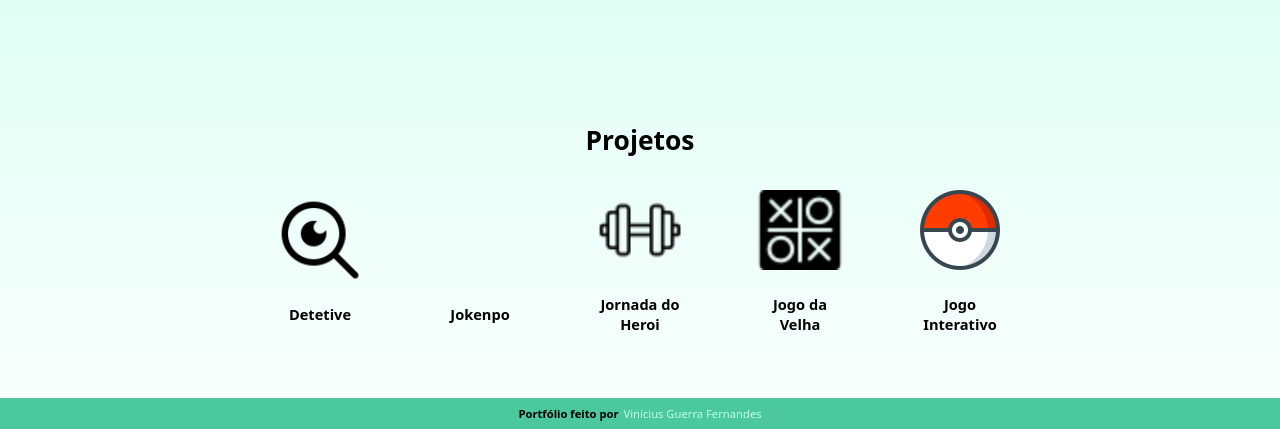
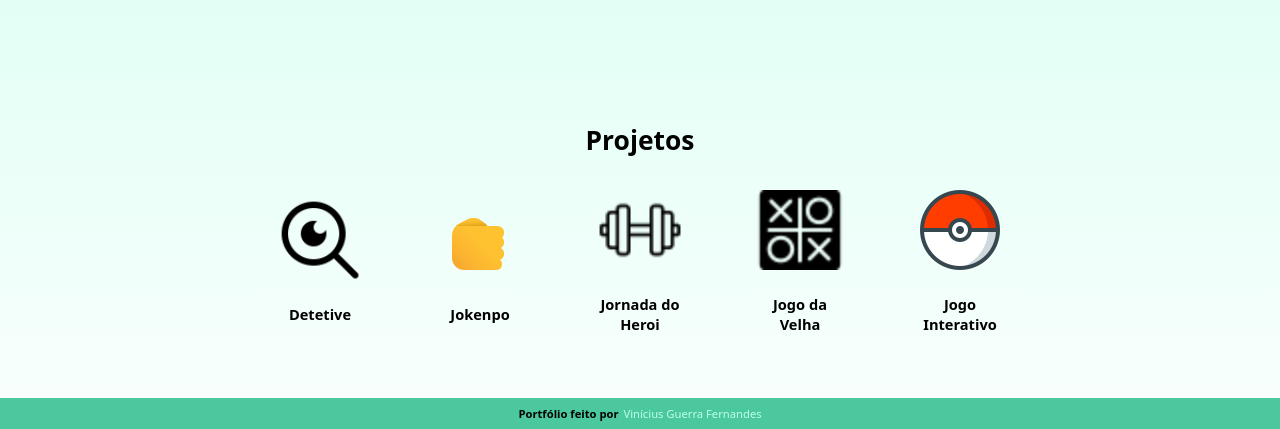
Before and after one commit to vGuerraF/Portfolio, a plain HTML site: page index.html in a window 1280 px wide. Shown: the part 1345-1774 px from the top of the page. Drawn offline with Linux system fonts and the light colour scheme.

Commit message:
fix: background img rock hand

```diff
--- a/assets/css/style.css
+++ b/assets/css/style.css
@@ -148,7 +148,7 @@ button:hover {
   gap: 4rem;
 }
 
-.classProjeto{
+.classProjeto {
   display: flex;
   flex-direction: column;
   justify-content: center;
@@ -186,7 +186,7 @@ button:hover {
 #jokenpo {
   padding: 2.5rem;
   transition: all 0.5s ease;
-  background-image: url(/https://raw.githubusercontent.com/vGuerraF/Portfolio/master/assets/images/icons8-rock-hand-96.png);
+  background-image: url(https://raw.githubusercontent.com/vGuerraF/Portfolio/master/assets/images/icons8-rock-hand-96.png);
   background-repeat: no-repeat;
   background-position: center;
   background-size: cover;
```
